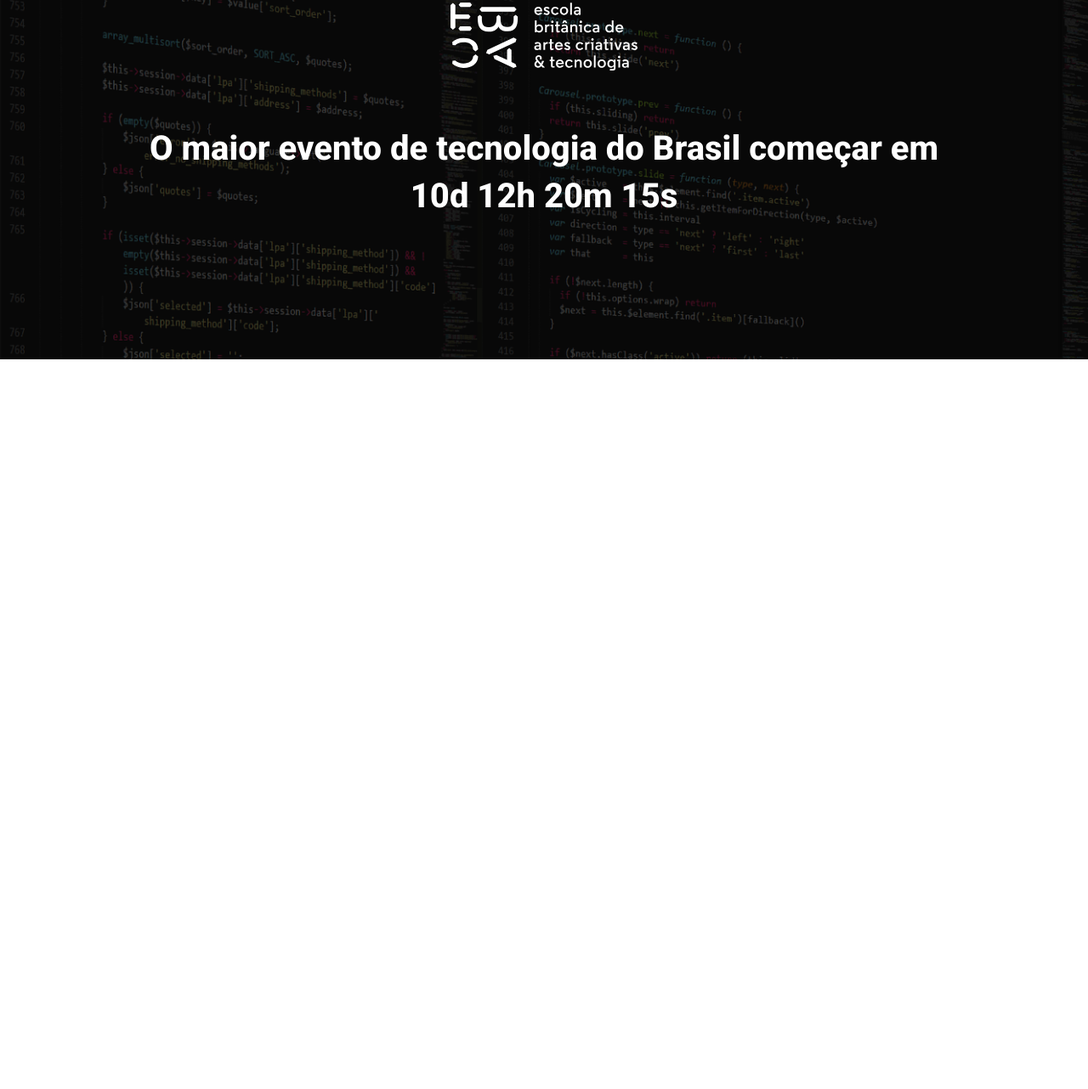
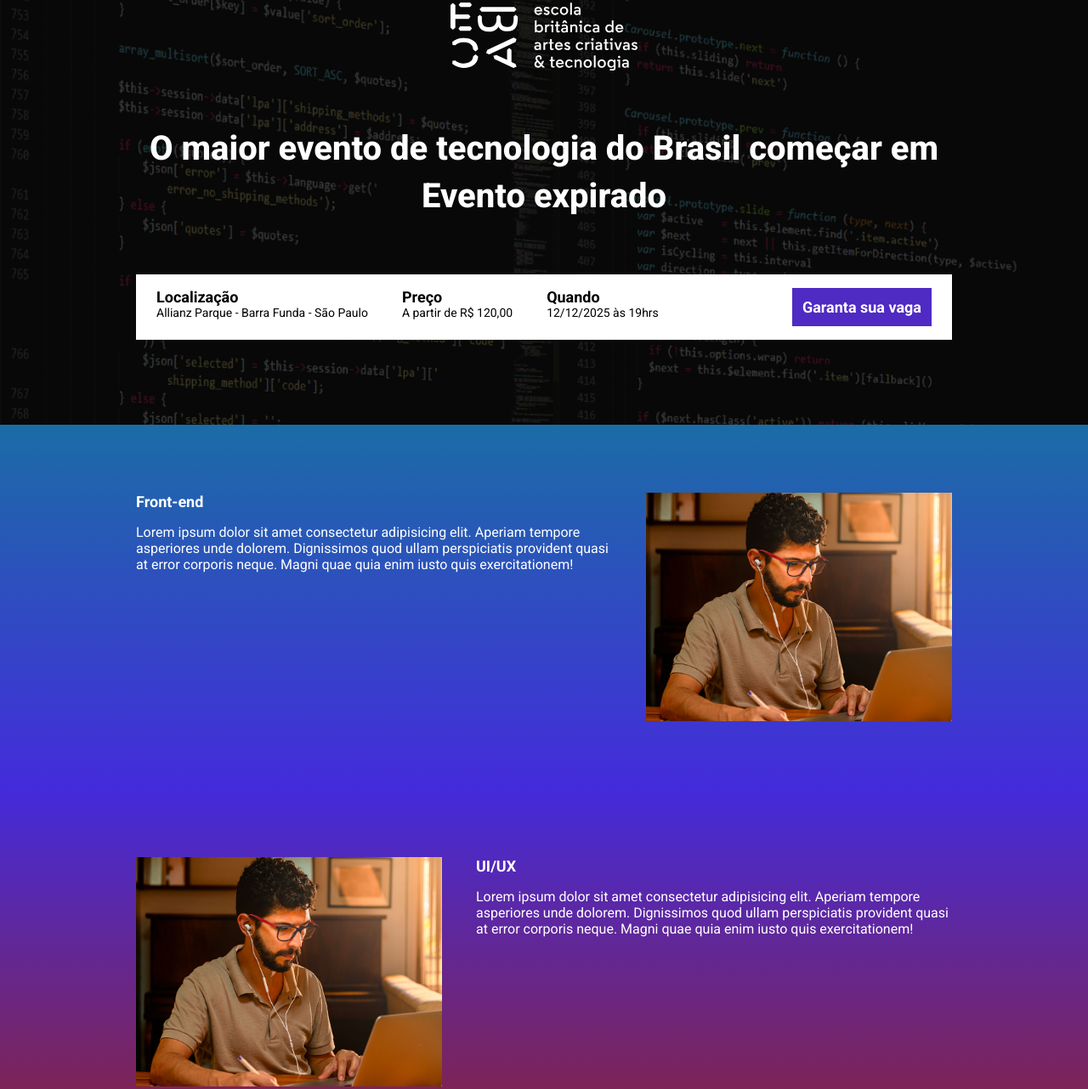
Before and after one commit to Reinaldo-Sn/ebac_tech_talks, a website built with Parcel: page src/index.html in a window 1280 px wide. Shown: the part 61-1343 px from the top of the page at 85% size. Before the commit the page ends 800 px from the top, so only its background shows below. Built offline with nearby package versions, Linux system fonts and the light colour scheme.

Commit message:
criando a contagem regressiva

```diff
--- a/package.json
+++ b/package.json
@@ -3,6 +3,7 @@
   "version": "1.0.0",
   "source": "src/index.html",
   "scripts": {
+    "build": "parcel build src/index.html",
     "dev": "parcel src/index.html src/styles/main.scss src/scripts/main.js",
     "test": "echo \"Error: no test specified\" && exit 1"
   },
--- a/src/index.html
+++ b/src/index.html
@@ -6,18 +6,90 @@
     <title>EBAC Tech Talks</title>
     <link rel="preconnect" href="https://fonts.googleapis.com">
     <link rel="preconnect" href="https://fonts.gstatic.com" crossorigin>
-    <link href="https://fonts.googleapis.com/css2?family=Roboto:ital,wght@0,100..900;1,100..900&display=swap" rel="stylesheet">    <link rel="stylesheet" href="styles/main.scss">
+    <link href="https://fonts.googleapis.com/css2?family=Roboto:ital,wght@0,100..900;1,100..900&display=swap" rel="stylesheet">
+    <link rel="stylesheet" href="styles/main.scss">
+    <link rel="stylesheet" href="https://unpkg.com/aos@next/dist/aos.css" />
 </head>
 <body>
     <header class="hero">
         <div class="container">
             <img class="hero__logo" src="./images/ebac_logo.svg" alt="EBAC">
             <p class="hero__text">
-                O maior evento de tecnologia do Brasil começar em 10d 12h 20m 15s
+                O maior evento de tecnologia do Brasil começar em <span id="contador"></span>
             </p>
+            <div class="infos-bar">
+                <ul class="infos-bar__infos">
+                    <li class="infos-bar__infos__item">
+                        <b>Localização</b>
+                        Allianz Parque - Barra Funda - São Paulo
+                    </li>
+                    <li class="infos-bar__infos__item">
+                        <b>Preço</b>
+                        A partir de R$ 120,00
+                    </li>
+                    <li class="infos-bar__infos__item">
+                        <b>Quando</b>
+                        12/12/2025 às 19hrs
+                    </li>
+                </ul>
+                <a href="#" class="button button--primary">Garanta sua vaga</a>
+            </div>
         </div>
     </header>
+    <section class="event event--frontend">
+        <div class="container" data-aos="fade-right">
+            <div class="event__details">
+                <h2 class="event__details__title">
+                    Front-end
+                </h2>
+                <p class="event__description">
+                    Lorem ipsum dolor sit amet consectetur adipisicing elit. Aperiam tempore asperiores unde dolorem. Dignissimos quod ullam perspiciatis provident quasi at error corporis neque. Magni quae quia enim iusto quis exercitationem!
+                </p>
+            </div>
+            <img class="event__image" src="./images/frontend.png" alt="Front-end">
+        </div>
+    </section>
+    <section class="event event--ui-ux event--image-left">
+        <div class="container" data-aos="fade-left">
+            <div class="event__details">
+                <h2 class="event__details__title">
+                    UI/UX
+                </h2>
+                <p class="event__description">
+                    Lorem ipsum dolor sit amet consectetur adipisicing elit. Aperiam tempore asperiores unde dolorem. Dignissimos quod ullam perspiciatis provident quasi at error corporis neque. Magni quae quia enim iusto quis exercitationem!
+                </p>
+            </div>
+            <img class="event__image" src="./images/frontend.png" alt="Front-end">
+        </div>
+    </section>
+    <section class="event event--data-science">
+        <div class="container" data-aos="fade-right">
+            <div class="event__details">
+                <h2 class="event__details__title">
+                    Data Science
+                </h2>
+                <p class="event__description">
+                    Lorem ipsum dolor sit amet consectetur adipisicing elit. Aperiam tempore asperiores unde dolorem. Dignissimos quod ullam perspiciatis provident quasi at error corporis neque. Magni quae quia enim iusto quis exercitationem!
+                </p>
+            </div>
+            <img class="event__image" src="./images/frontend.png" alt="Front-end">
+        </div>
+    </section>
+    <section class="event event--backend event--image-left">
+        <div class="container" data-aos="fade-left">
+            <div class="event__details">
+                <h2 class="event__details__title">
+                    Back-end
+                </h2>
+                <p class="event__description">
+                    Lorem ipsum dolor sit amet consectetur adipisicing elit. Aperiam tempore asperiores unde dolorem. Dignissimos quod ullam perspiciatis provident quasi at error corporis neque. Magni quae quia enim iusto quis exercitationem!
+                </p>
+            </div>
+            <img class="event__image" src="./images/frontend.png" alt="Front-end">
+        </div>
+    </section>
 
+    <script src="https://unpkg.com/aos@next/dist/aos.js"></script>
     <script src="scripts/main.js"></script>
 </body>
 </html>
--- a/src/scripts/main.js
+++ b/src/scripts/main.js
@@ -1 +1,28 @@
-console.log('Olá mundo!');
+AOS.init();
+
+const dataDoEvento = new Date("Aug 21, 2025 22:10:00:00");
+const timeStampDoEvento = dataDoEvento.getTime();
+
+const contaAsHoras = setInterval(function() {
+    const agora = new Date();
+    const timeStampAgora = agora.getTime();
+
+    const distanciaAteEvento = timeStampDoEvento - timeStampAgora;
+
+    const diasEmMs = 1000 * 60 * 60 * 24;
+    const horasEmMs = 1000 * 60 * 60;
+    const minutosEmMs = 1000 * 60;
+
+    const diasAteEvento = Math.floor(distanciaAteEvento / diasEmMs);
+    const horasAteEvento = Math.floor(distanciaAteEvento % diasEmMs / horasEmMs);
+    const minutosAteEvento = Math.floor(distanciaAteEvento % horasEmMs / minutosEmMs);
+    const segundosAteEvento = Math.floor(distanciaAteEvento % minutosEmMs / 1000);
+
+    document.getElementById('contador').innerHTML = `${diasAteEvento} Dias ${horasAteEvento} Horas ${minutosAteEvento} minutos e ${segundosAteEvento} segundos.`
+
+    if (distanciaAteEvento < 0) {
+        clearInterval(contaAsHoras)
+        document.getElementById('contador').innerHTML = `Evento expirado`
+    }
+
+}, 1000);
--- /dev/null
+++ b/src/styles/_event.scss
@@ -0,0 +1,66 @@
+@use 'variables';
+
+.event {
+    padding: 80px 0;
+
+    &--frontend {
+        background-image: linear-gradient(variables.$blue1, variables.$blue2);
+    }
+
+    &--ui-ux {
+        background-image: linear-gradient(variables.$blue2, variables.$pink);
+    }
+
+    &--data-science {
+        background-image: linear-gradient(variables.$pink, variables.$yellow);
+    }
+
+    &--backend {
+        background-image: linear-gradient(variables.$yellow, variables.$pink);
+    }
+
+    &--image-left {
+        .container {
+            flex-direction: row-reverse;
+        }
+    }
+
+    .container {
+        display: flex;
+        gap: 40px;
+
+        img {
+            max-width: 360px;
+        }
+    }
+
+    &__details {
+
+        &__title {
+            font-size: 18px;
+            font-weight: bold;
+            margin-bottom: 16px;
+        }
+
+        &__description {
+            line-height: 22px;
+        }
+    }
+
+    @media (max-width:640px) {
+        .container {
+            display: block;
+        }
+
+        &__image {
+            width: 100%;
+        }
+
+        &__details {
+            margin-right: 0;
+            margin-bottom: 16px;
+        }
+
+    }
+
+}
--- a/src/styles/_hero.scss
+++ b/src/styles/_hero.scss
@@ -1,3 +1,5 @@
+@use 'variables';
+
 .hero {
     padding-top: 64px;
     padding-bottom: 100px;
@@ -16,7 +18,7 @@
         left: 0;
         width: 100%;
         height: 100%;
-        background-color: #000;
+        background-color: variables.$secondaryTextColor;
         content: '';
         opacity: .7;
     }
--- /dev/null
+++ b/src/styles/_variables.scss
@@ -0,0 +1,8 @@
+$textColor: #fff;
+$secondaryTextColor: #000;
+
+$blue1: #1B6CA7;
+$blue2: #442BDB;
+$pink: #89223B;
+$yellow: #9C791D;
+$purple: #4f2AC3;
--- /dev/null
+++ b/src/styles/components/_buttons.scss
@@ -0,0 +1,26 @@
+@use '../variables';
+
+.button {
+    padding: 12px;
+    font-size: 18px;
+    font-weight: bold;
+    text-decoration: none;
+    text-align: center;
+    white-space: nowrap;
+
+    &--primary {
+        color: variables.$textColor;
+        background-color: variables.$purple;
+    }
+
+    @media (max-width: 640px) {
+        display: block;
+        width: 100%;
+    }
+
+    @media (max-width: 1024px) {
+        display: flex;
+        align-items: center;
+    }
+
+}
--- /dev/null
+++ b/src/styles/components/_infos_bar.scss
@@ -0,0 +1,42 @@
+@use '../variables';
+
+.infos-bar {
+    padding: 16px 24px;
+    background-color: variables.$textColor;
+    display: flex;
+    justify-content: space-between;
+
+    &__infos {
+        display: flex;
+        gap: 40px;
+
+        &__item {
+            font-size: 14px;
+            color: variables.$secondaryTextColor;
+
+            b {
+                font-size: 18px;
+                display: block;
+                color: variables.$secondaryTextColor;
+            }
+        }
+    }
+
+    @media (max-width: 640px) {
+        display: block;
+
+        &__infos {
+            display: block;
+
+            &__item {
+                margin-bottom: 24px;
+            }
+        }
+    }
+
+    @media (max-width: 1024px) {
+        &__infos {
+            gap: 16px;
+        }
+    }
+}
--- a/src/styles/main.scss
+++ b/src/styles/main.scss
@@ -1,4 +1,7 @@
 @use 'hero';
+@use 'components/_infos_bar';
+@use 'components/buttons';
+@use 'event';
 
 * {
     margin: 0;
@@ -6,6 +9,7 @@
     box-sizing: border-box;
     font-family: Roboto, sans-serif;
     color: #fff;
+    list-style: none;
 }
 
 .container {
```
